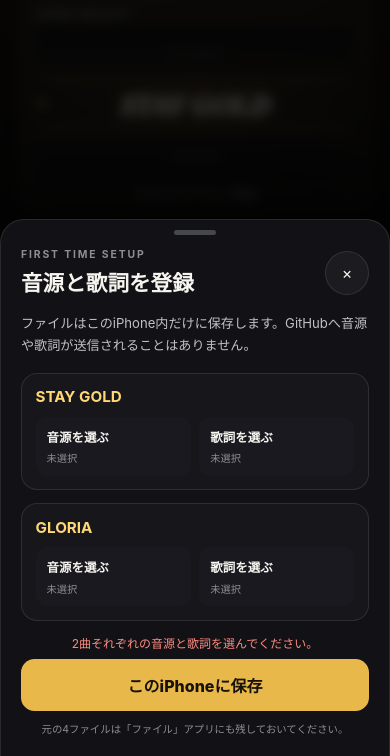
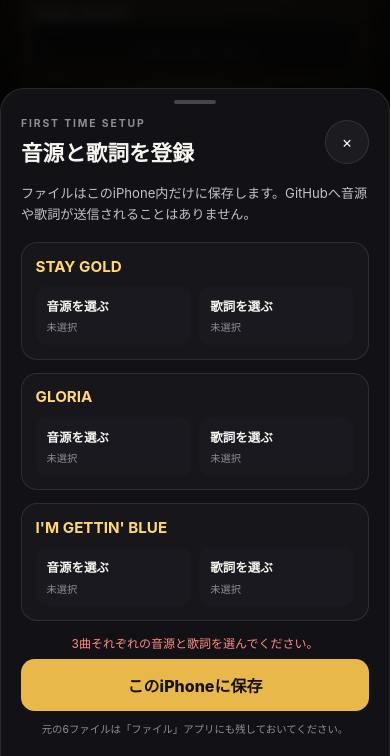
Before and after one commit to inuyama-nekota/ziggy-player, a website: page index.html in a window 390 px wide. Both pictures are taken after a click on the button "このiPhoneに保存". Shown: the part 88-844 px from the top of the page. Drawn offline with Linux system fonts and the light colour scheme.

Commit message:
Add third song to iPhone web player

```diff
--- a/index.html
+++ b/index.html
@@ -7,7 +7,7 @@
     <meta name="apple-mobile-web-app-capable" content="yes" />
     <meta name="apple-mobile-web-app-status-bar-style" content="black-translucent" />
     <meta name="apple-mobile-web-app-title" content="ZIGGY PLAYER" />
-    <meta name="description" content="STAY GOLDとGLORIAを楽しむ、端末内保存型の個人用プレイヤー" />
+    <meta name="description" content="Three-song private player stored on this iPhone" />
     <link rel="apple-touch-icon" href="./apple-touch-icon.png?v=3" />
     <link rel="icon" href="./apple-touch-icon.png?v=3" type="image/png" />
     <style>
@@ -688,7 +688,7 @@ footer {
 
     </style>
     <title>ZIGGY PLAYER</title>
-    <!-- Standalone build v1.8: corrected GLORIA lyric -->
+    <!-- Standalone build v1.9: three-song iPhone player -->
   </head>
   <body>
     <main class="app-shell">
@@ -732,7 +732,9 @@ footer {
         </div>
 
         <div class="controls" aria-label="再生操作">
-          <button id="playButton" class="control-button primary" type="button" aria-label="再生"></button>
+          <button id="previousButton" class="control-button secondary" type="button" aria-label="Previous song">&#x23EE;</button>
+          <button id="playButton" class="control-button primary" type="button" aria-label="Play"></button>
+          <button id="nextButton" class="control-button secondary" type="button" aria-label="Next song">&#x23ED;</button>
         </div>
 
         <p id="playerMessage" class="player-message" role="status"></p>
@@ -779,7 +781,7 @@ footer {
 
         <p id="setupMessage" class="setup-message" role="status"></p>
         <button id="saveSetupButton" class="save-button" type="button">このiPhoneに保存</button>
-        <p class="setup-note">元の4ファイルは「ファイル」アプリにも残しておいてください。</p>
+        <p class="setup-note">元の6ファイルは「ファイル」アプリにも残しておいてください。</p>
       </section>
     </div>
 
@@ -892,6 +894,7 @@ function findLyricIndex(entries, timeMs) {
 const SONGS = [
   { id: "stay-gold", title: "STAY GOLD", artist: "ZIGGY" },
   { id: "gloria", title: "GLORIA", artist: "ZIGGY" },
+  { id: "im-gettin-blue", title: "I'M GETTIN' BLUE", artist: "ZIGGY" },
 ];
 
 const LYRIC_CORRECTIONS = {
@@ -1270,7 +1273,7 @@ async function refreshSetupStatus() {
   }
 
   state.allSongsReady = readyCount === SONGS.length;
-  $("storageStatus").textContent = state.allSongsReady ? "2曲を端末内に保存済み" : `${readyCount}/2曲を保存済み`;
+  $("storageStatus").textContent = state.allSongsReady ? "3曲を端末内に保存済み" : `${readyCount}/3曲を保存済み`;
   $("closeSetupButton").hidden = !state.allSongsReady;
   return state.allSongsReady;
 }
@@ -1337,7 +1340,7 @@ async function saveSetup() {
     state.pendingFiles.clear();
     const ready = await refreshSetupStatus();
     if (!ready) {
-      setSetupMessage("2曲それぞれの音源と歌詞を選んでください。", true);
+      setSetupMessage("3曲それぞれの音源と歌詞を選んでください。", true);
       return;
     }
 
@@ -1401,6 +1404,8 @@ function attachEvents() {
   $("closeSetupButton").addEventListener("click", closeSetup);
   $("saveSetupButton").addEventListener("click", saveSetup);
   playButton.addEventListener("click", togglePlayback);
+  $("previousButton").addEventListener("click", () => changeSong(-1));
+  $("nextButton").addEventListener("click", () => changeSong(1));
 
   seekBar.addEventListener("input", () => {
     if (Number.isFinite(audio.duration) && audio.duration > 0) {
```
